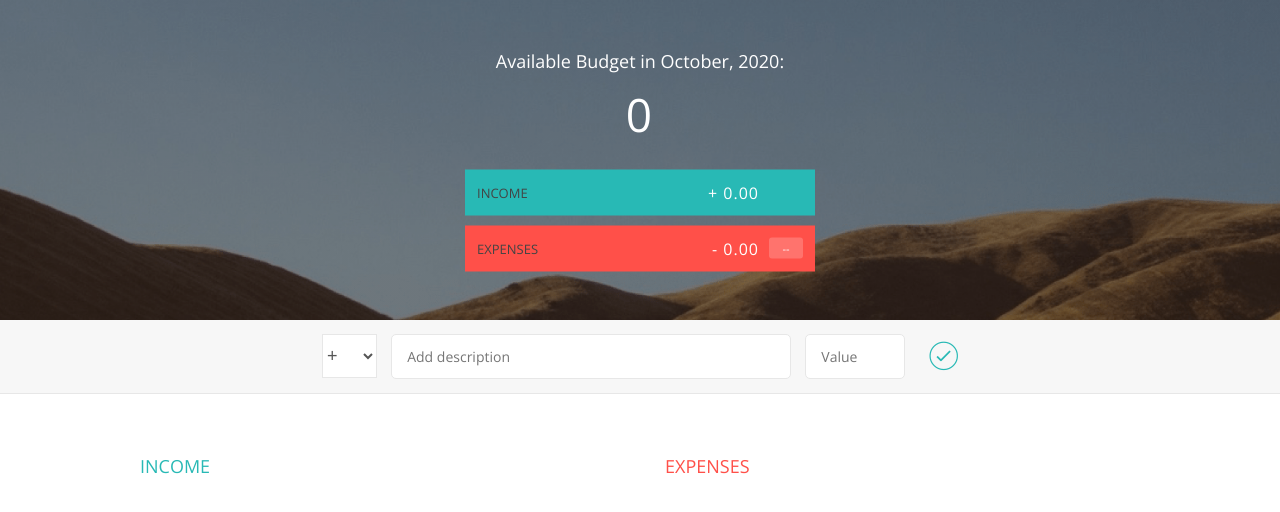
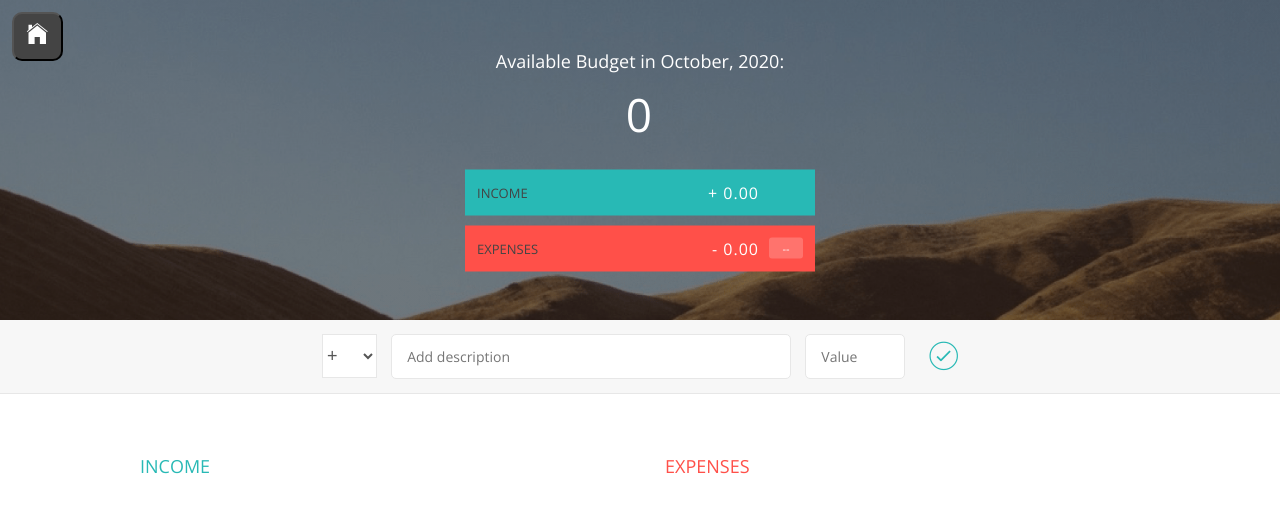
Before and after one commit to vibhavnirmal/DigitalBudgetTracker, a plain HTML site: page index.html in a window 1280 px wide. Drawn offline with nearby package versions, Linux system fonts and the light colour scheme.

Commit message:
added home button

```diff
--- a/index.html
+++ b/index.html
@@ -11,6 +11,7 @@
 
 <body>
     <div class="top">
+        <a href="https://vibhavnirmal.github.io"><button id="home">&nbsp;<i class="ion-ios-home"></i>&nbsp;</button></a>
         <div class="budget">
             <div class="budget__title">
                 Available Budget in <span class="budget__title--month">%Month%</span>:
--- a/style.css
+++ b/style.css
@@ -22,6 +22,25 @@ body {
     position: relative;
     height: 100vh;
     font-weight: 400;
+}
+
+#home{
+    cursor: pointer;
+    color: rgb(255, 255, 255);
+    background: #444;
+    border-radius: 10px;
+    /* box-shadow: 0px 0px 20px #000000; */
+    margin: 12px;
+    font-size: 28px;
+    padding: 5px;
+    padding-bottom: 8px;
+    transition: .4s;
+}
+
+#home:hover{
+    /* transform: translateX(8px); */
+    background-color: rgba(168, 22, 22, 0.295);
+    border-radius: 25px;
 }
 
 .right { float: right; }
```
